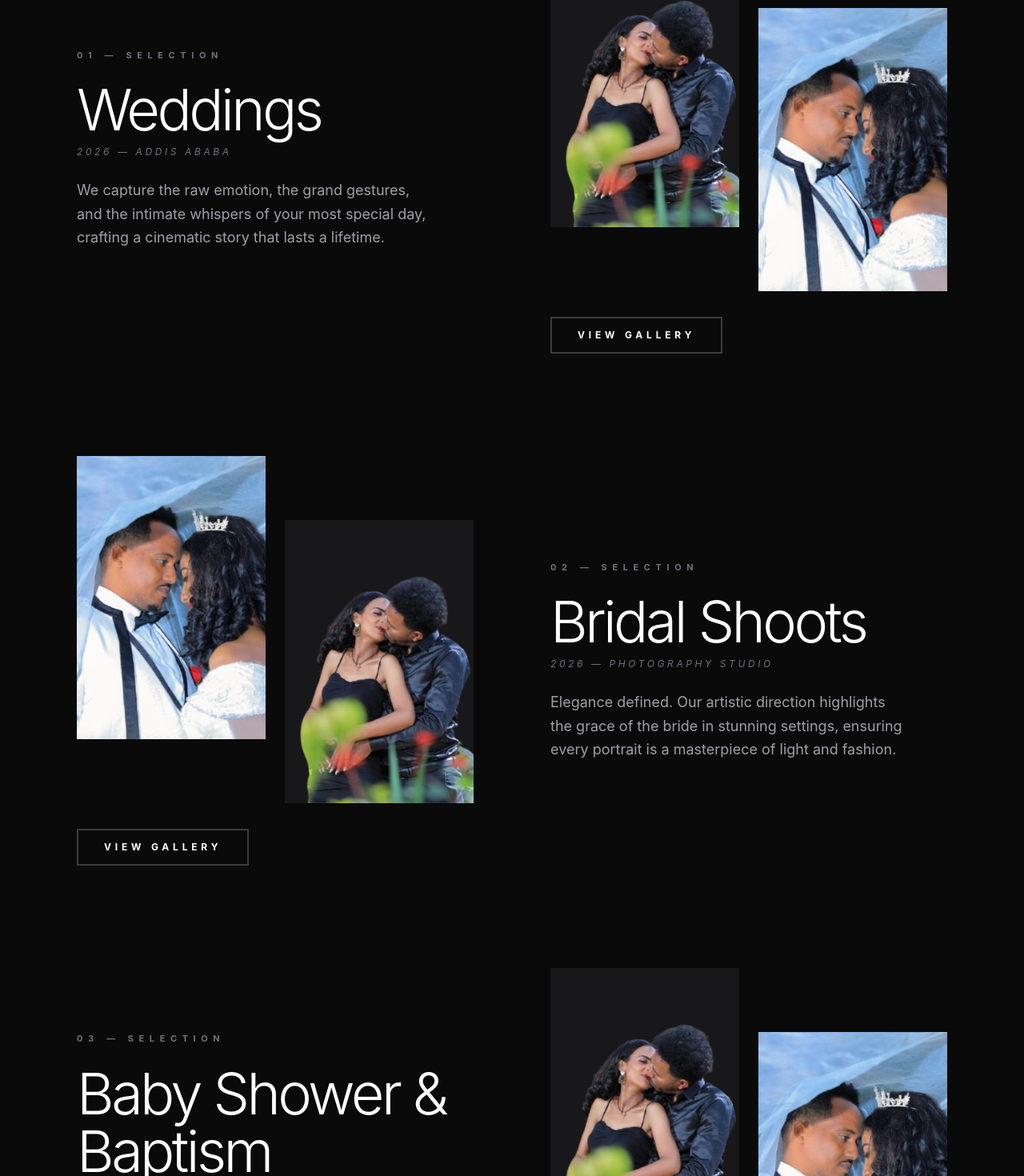
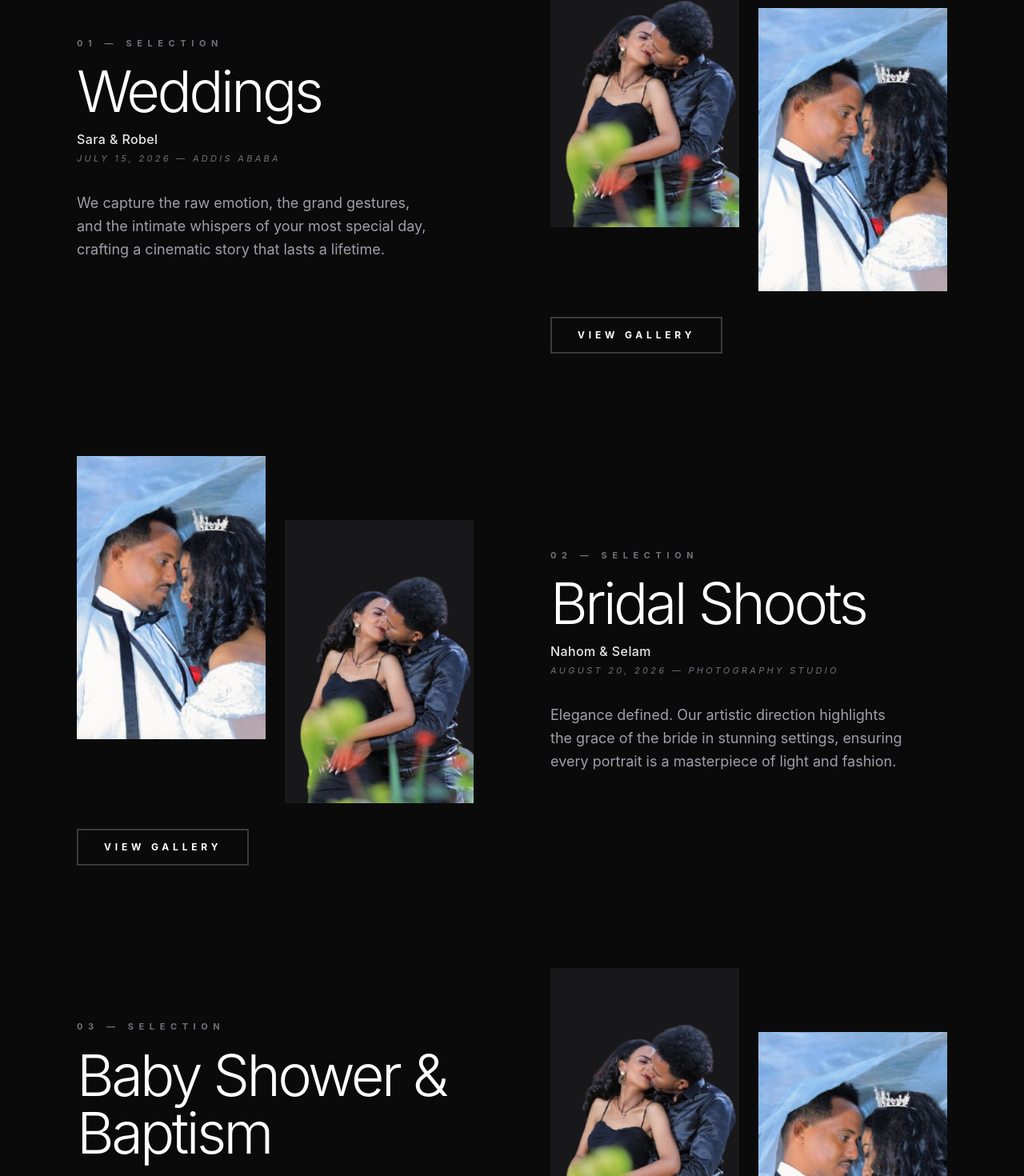
Before and after one commit to petroshambir/film-production-portfolio, a React (Vite) app in the folder client/: page /home in a window 1280 px wide. Shown: the part 750-2220 px from the top of the page at 80% size. Built offline with nearby package versions, Linux system fonts and the light colour scheme.

Commit message:
add nmae and date

```diff
--- a/client/src/pages/Home.jsx
+++ b/client/src/pages/Home.jsx
@@ -216,6 +216,126 @@
 // export default Home;
 
 
+// import React, { useState } from 'react';
+// import Hero from '../components/Hero';
+// import heroVideo from '../assets/videos/robi-v1.mp4';
+// import wedding1 from '../assets/images/ሮቢ-png1-removebg-preview.png';
+// import wedding2 from '../assets/images/ሮቢ-png2-removebg-preview.png';
+// import Footer from "../components/Footer";
+
+// // Lightbox ንምጥቃም
+// import Lightbox from "yet-another-react-lightbox";
+// import "yet-another-react-lightbox/styles.css";
+
+// const workSections = [
+//   {
+//     title: "Weddings",
+//     date: "2026 — Addis Ababa", // ሓድሽ ወሲኸ
+//     desc: "We capture the raw emotion, the grand gestures, and the intimate whispers of your most special day, crafting a cinematic story that lasts a lifetime.",
+//     images: [wedding1, wedding2],
+//     reverse: false
+//   },
+//   {
+//     title: "Bridal Shoots",
+//     date: "2026 — Photography Studio", // ሓድሽ ወሲኸ
+//     desc: "Elegance defined. Our artistic direction highlights the grace of the bride in stunning settings, ensuring every portrait is a masterpiece of light and fashion.",
+//     images: [wedding2, wedding1],
+//     reverse: true
+//   },
+//   {
+//     title: "Baby Shower & Baptism",
+//     date: "2026 — Family Event", // ሓድሽ ወሲኸ
+//     desc: "Celebrating new beginnings. We document the joy, the anticipation, and the sacred moments of your family's newest arrivals with warmth and tenderness.",
+//     images: [wedding1, wedding2],
+//     reverse: false
+//   }
+// ];
+
+// function Home() {
+//   const [open, setOpen] = useState(false);
+//   const [currentImages, setCurrentImages] = useState([]);
+
+//   const openGallery = (images) => {
+//     setCurrentImages(images.map(img => ({ src: img })));
+//     setOpen(true);
+//   };
+
+//   return (
+//     <div style={{ backgroundColor: '#0a0a0a' }} className="min-h-screen text-white">
+//       <Hero videoSrc={heroVideo} buttonText="Explore Our Work" />
+
+//       <section className="px-6 py-20 md:px-24">
+//         {workSections.map((section, index) => (
+//           <div
+//             key={index}
+//             className={`flex flex-col ${section.reverse ? 'md:flex-row-reverse' : 'md:flex-row'} items-center text-center md:text-left gap-12 md:gap-24 mb-32`}
+//           >
+
+//             {/* ጽሑፍ */}
+//             <div className="flex-1 flex flex-col items-center md:items-start justify-center space-y-6">
+//               <span className="text-[11px] tracking-[0.6em] uppercase text-zinc-500 font-bold">
+//                 0{index + 1} — Selection
+//               </span>
+
+//               {/* ናይ ዊዲንግ/ዕለት ጽሑፍ */}
+//               <div className="space-y-2">
+//                 <h2 className="text-5xl md:text-7xl font-light tracking-tighter leading-none">
+//                   {section.title}
+//                 </h2>
+//                 <p className="text-[12px] uppercase tracking-[0.3em] text-zinc-500 italic">
+//                   {section.date}
+//                 </p>
+//               </div>
+
+//               <p className="text-lg leading-relaxed text-zinc-400 max-w-md">
+//                 {section.desc}
+//               </p>
+//             </div>
+
+//             {/* ስእልታት ግሪድ */}
+//             <div className="flex-1 flex flex-col items-center md:items-start w-full">
+//               <div className="grid grid-cols-1 md:grid-cols-2 gap-6 w-full">
+//                 {section.images.slice(0, 2).map((img, i) => (
+//                   <div
+//                     key={i}
+//                     className={`group aspect-[2/3] overflow-hidden bg-zinc-900 ${i === 1 ? 'md:mt-20' : ''}`}
+//                   >
+//                     <img
+//                       src={img}
+//                       alt={section.title}
+//                       className="w-full h-full object-cover transition-transform duration-700 group-hover:scale-110"
+//                     />
+//                   </div>
+//                 ))}
+//               </div>
+
+//               <div className="mt-8">
+//                 <button
+//                   onClick={() => openGallery(section.images)}
+//                   className="text-[12px] font-bold uppercase tracking-[0.4em] border-2 border-white/20 px-8 py-3 hover:border-white hover:bg-white hover:text-black transition-all duration-300 transform hover:scale-105"
+//                 >
+//                   View Gallery
+//                 </button>
+//               </div>
+//             </div>
+//           </div>
+//         ))}
+//       </section>
+
+//       <Lightbox
+//         open={open}
+//         close={() => setOpen(false)}
+//         slides={currentImages}
+//       />
+
+//       <Footer />
+//     </div>
+//   );
+// }
+
+// export default Home;
+
+
 import React, { useState } from 'react';
 import Hero from '../components/Hero';
 import heroVideo from '../assets/videos/robi-v1.mp4';
@@ -230,21 +350,24 @@ import "yet-another-react-lightbox/styles.css";
 const workSections = [
   {
     title: "Weddings",
-    date: "2026 — Addis Ababa", // ሓድሽ ወሲኸ
+    names: "Sara & Robel", // ሽም መርዓውቲ
+    date: "July 15, 2026 — Addis Ababa", // ዕለት
     desc: "We capture the raw emotion, the grand gestures, and the intimate whispers of your most special day, crafting a cinematic story that lasts a lifetime.",
     images: [wedding1, wedding2],
     reverse: false
   },
   {
     title: "Bridal Shoots",
-    date: "2026 — Photography Studio", // ሓድሽ ወሲኸ
+    names: "Nahom & Selam", // ሽም መርዓውቲ
+    date: "August 20, 2026 — Photography Studio", // ዕለት
     desc: "Elegance defined. Our artistic direction highlights the grace of the bride in stunning settings, ensuring every portrait is a masterpiece of light and fashion.",
     images: [wedding2, wedding1],
     reverse: true
   },
   {
     title: "Baby Shower & Baptism",
-    date: "2026 — Family Event", // ሓድሽ ወሲኸ
+    names: "Elias Family", // ሽም መርዓውቲ
+    date: "September 05, 2026 — Family Event", // ዕለት
     desc: "Celebrating new beginnings. We document the joy, the anticipation, and the sacred moments of your family's newest arrivals with warmth and tenderness.",
     images: [wedding1, wedding2],
     reverse: false
@@ -272,22 +395,25 @@ function Home() {
           >
 
             {/* ጽሑፍ */}
-            <div className="flex-1 flex flex-col items-center md:items-start justify-center space-y-6">
+            <div className="flex-1 flex flex-col items-center md:items-start justify-center space-y-4">
               <span className="text-[11px] tracking-[0.6em] uppercase text-zinc-500 font-bold">
                 0{index + 1} — Selection
               </span>
 
-              {/* ናይ ዊዲንግ/ዕለት ጽሑፍ */}
-              <div className="space-y-2">
+              {/* ናይ ሽምን ዕለትን ጽሑፍ */}
+              <div className="space-y-1">
                 <h2 className="text-5xl md:text-7xl font-light tracking-tighter leading-none">
                   {section.title}
                 </h2>
-                <p className="text-[12px] uppercase tracking-[0.3em] text-zinc-500 italic">
+                <p className="text-[16px] font-medium text-white/90 tracking-wide mt-3">
+                  {section.names}
+                </p>
+                <p className="text-[11px] uppercase tracking-[0.3em] text-zinc-500 italic">
                   {section.date}
                 </p>
               </div>
 
-              <p className="text-lg leading-relaxed text-zinc-400 max-w-md">
+              <p className="text-lg leading-relaxed text-zinc-400 max-w-md pt-4">
                 {section.desc}
               </p>
             </div>
```
